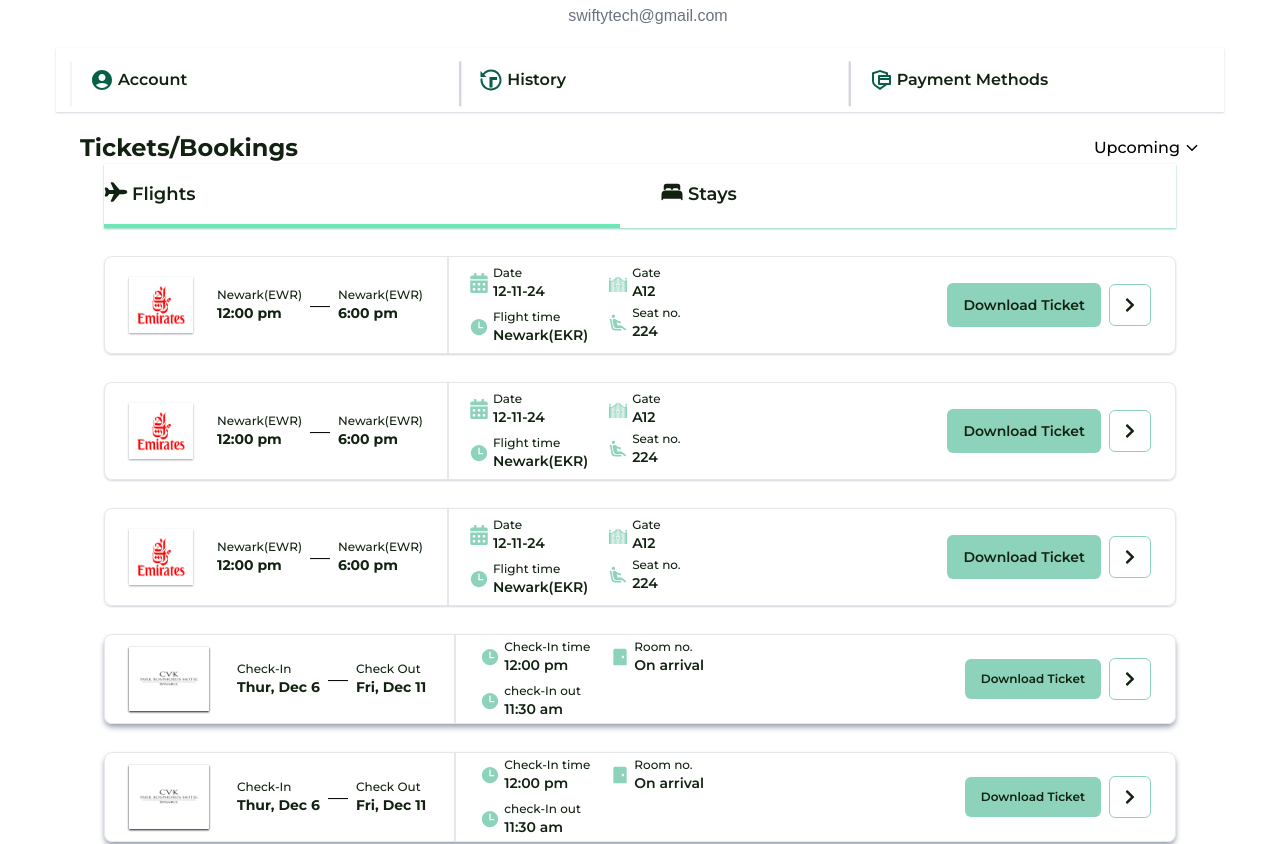
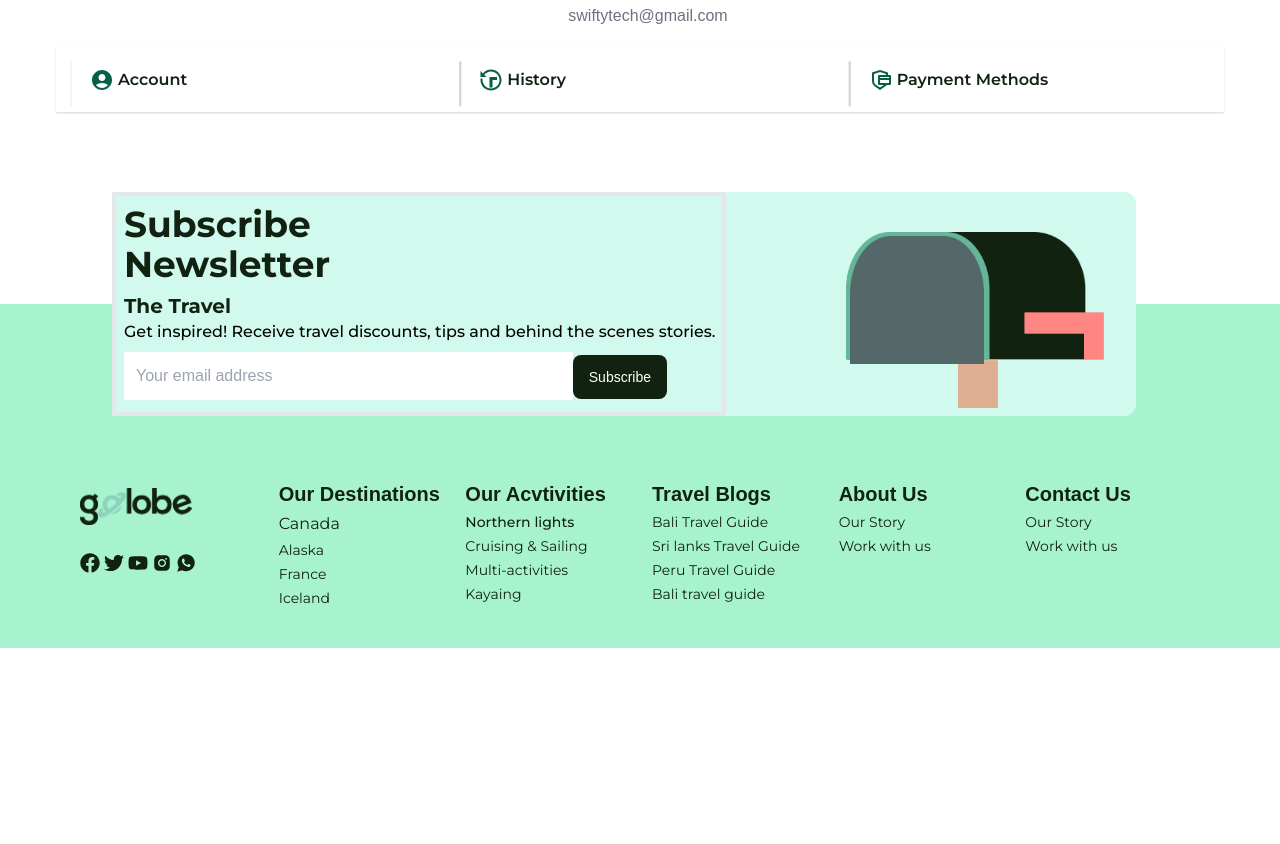
Before and after one commit to Heritagify/Travelling-Website, a React (Vite) app: page /account in a window 1280 px wide. Shown: the part 420-1264 px from the top of the page. After the commit the page ends 1068 px from the top, so only its background shows below. Built offline with nearby package versions, Linux system fonts and the light colour scheme; a web font is replaced by a local one.

Commit message:
working on routing the ticket history

```diff
--- a/src/AccounFlows/Account.jsx
+++ b/src/AccounFlows/Account.jsx
@@ -1,4 +1,6 @@
 import { useState } from "react";
+import { Routes, Route } from 'react-router-dom';
+
 import AccountsNav from "../components/Headers/AccountsNav";
 import profilePicture from "../assets/user.png";
 import Profile from './Profile';
@@ -71,7 +73,9 @@ const Account = () => {
         </div>
         <div className="">
           {/* <UserAccount/> */}
-          <TicketBooking />
+          <Routes>
+            <Route path="./history/TicketsBookings.jsx" element={<TicketBooking />} /> {/* Render TicketBooking within Account */}
+          </Routes>
         </div>
       </div>
       {/* ------------FOOTER------------ */}
--- a/src/AccounFlows/history/TicketsBookings.jsx
+++ b/src/AccounFlows/history/TicketsBookings.jsx
@@ -1,105 +1,110 @@
-import React from 'react';
+import React, { useState } from "react";
+import { Link } from "react-router-dom";
 import { IoChevronDownSharp } from "react-icons/io5";
-import { IoAirplane, IoBed } from 'react-icons/io5';
-import Emirate from "../../assets/emirates-airline.png"
+import { IoAirplane, IoBed } from "react-icons/io5";
+import FlightTicket from "./FlightTicket";
+import StayTicket from "./StayTicket";
+import Emirate from "../../assets/emirates-airline.png";
 import Cvk from "../../assets/cvk.png";
 
-import FlightTicket from './FlightTicket';
-import StayTicket from './StayTicket';
+const Flights = ({ data }) => (
+  <div>
+    {data.map((ticket, index) => (
+      <FlightTicket key={index} data={ticket} />
+    ))}
+  </div>
+);
+
+const Stays = ({ data }) => (
+  <div>
+    {data.map((ticket, index) => (
+      <StayTicket key={index} data={ticket} />
+    ))}
+  </div>
+);
 
 const TicketsBookings = () => {
+  const [selectedTab, setSelectedTab] = useState("flights");
+
+  const handleTabChange = (tab) => {
+    setSelectedTab(tab);
+  };
+
   const flightTicketData = [
     {
       image: Emirate,
-      origin: 'Newark(EWR)',
-      departureTime: '12:00 pm',
-      destination: 'Newark(EWR)',
-      arrivalTime: '6:00 pm',
-      date: '12-11-24',
-      flightTime: 'Newark(EKR)',
-      gate: 'A12',
-      seatNo: '224'
+      origin: "Newark(EWR)",
+      departureTime: "12:00 pm",
+      destination: "Newark(EWR)",
+      arrivalTime: "6:00 pm",
+      date: "12-11-24",
+      flightTime: "Newark(EKR)",
+      gate: "A12",
+      seatNo: "224",
     },
-    {
-      image: Emirate,
-      origin: 'Newark(EWR)',
-      departureTime: '12:00 pm',
-      destination: 'Newark(EWR)',
-      arrivalTime: '6:00 pm',
-      date: '12-11-24',
-      flightTime: 'Newark(EKR)',
-      gate: 'A12',
-      seatNo: '224'
-    },
-    {
-      image: Emirate,
-      origin: 'Newark(EWR)',
-      departureTime: '12:00 pm',
-      destination: 'Newark(EWR)',
-      arrivalTime: '6:00 pm',
-      date: '12-11-24',
-      flightTime: 'Newark(EKR)',
-      gate: 'A12',
-      seatNo: '224'
-    },
-];
+    // More flight ticket data
+  ];
+
   const stayTicketData = [
     {
       image: Cvk,
-      origin: 'Check-In',
-      arrivalTime: 'Thur, Dec 6',
-      leave: 'Check Out',
-      departureDate: 'Fri, Dec 11 ',
-      checkIn: '12:00 pm',
-      checkOut: '11:30 am',
-      roomNo: 'On arrival'
+      origin: "Check-In",
+      arrivalTime: "Thur, Dec 6",
+      leave: "Check Out",
+      departureDate: "Fri, Dec 11",
+      checkIn: "12:00 pm",
+      checkOut: "11:30 am",
+      roomNo: "On arrival",
     },
-    {
-      image: Cvk,
-      origin: 'Check-In',
-      arrivalTime: 'Thur, Dec 6',
-      leave: 'Check Out',
-      departureDate: 'Fri, Dec 11 ',
-      checkIn: '12:00 pm',
-      checkOut: '11:30 am',
-      roomNo: 'On arrival'
-    },
-    {
-      image: Cvk,
-      origin: 'Check-In',
-      arrivalTime: 'Thur, Dec 6',
-      leave: 'Check Out',
-      departureDate: 'Fri, Dec 11 ',
-      checkIn: '12:00 pm',
-      checkOut: '11:30 am',
-      roomNo: 'On arrival'
-    },
-];
+    // More stay ticket data
+  ];
 
   return (
-    <div className='mx-20'>
-      <div className='flex justify-between mt-5'>
-        <h1 className=' text-2xl font-bold font-monts text-blackGreen'>Tickets/Bookings</h1>
-        <button className='flex items-center gap-1 font-medium font-monts'>Upcoming <IoChevronDownSharp /></button>
-      </div>
-
-      <div className='flex mx-6 shadow-sm shadow-mintGreen font-semibold font-monts'>
-        <div className="w-1/2 flex py-4 text-blackGreen text-lg border-b-4 border-emerald-300">
-          <IoAirplane className="mr-1 text-2xl" />Flights
-        </div>
-        <div className="w-1/2 ml-10 flex py-4 text-blackGreen text-lg">
-          <IoBed className="mr-1 text-2xl" />Stays
+    <div className="mx-20">
+      <div className="flex justify-between mt-5">
+        <h1 className="text-2xl font-bold font-monts text-blackGreen">
+          Tickets/Bookings
+        </h1>
+        <div className="flex items-center gap-1 font-medium font-monts">
+          <Link
+            to="/account/ticketbooking/flights"
+            onClick={() => handleTabChange("flights")}
+            className={`mr-4 ${
+              selectedTab === "flights" ? "text-emerald-500" : "text-blackGreen"
+            }`}
+          >
+            Flights
+          </Link>
+          <Link
+            to="/account/ticketbooking/stays"
+            onClick={() => handleTabChange("stays")}
+            className={`mr-4 ${
+              selectedTab === "stays" ? "text-emerald-500" : "text-blackGreen"
+            }`}
+          >
+            Stays
+          </Link>
         </div>
       </div>
 
-      {flightTicketData.map((ticket, index) => (
-        <FlightTicket key={index} data={ticket} />
-      ))}
-      {stayTicketData.map((ticket, index) => (
-        <StayTicket key={index} data={ticket} />
-      ))}
+      <div className="flex mx-6 shadow-sm shadow-mintGreen font-semibold font-monts">
+        <div className="w-1/2 flex py-4 text-blackGreen text-lg border-b-4 border-emerald-300">
+          <IoAirplane className="mr-1 text-2xl" />
+          Flights
+        </div>
+        <div className="w-1/2 ml-10 flex py-4 text-blackGreen text-lg">
+          <IoBed className="mr-1 text-2xl" />
+          Stays
+        </div>
+      </div>
+
+      {/* Outlet for nested routes */}
+      <div>
+        <Flights data={flightTicketData} />
+        <Stays data={stayTicketData} />
+      </div>
     </div>
-  )
-}
+  );
+};
 
 export default TicketsBookings;
--- a/src/App.jsx
+++ b/src/App.jsx
@@ -25,7 +25,6 @@ function App() {
           <Route path="/verifyCode" element={<VerifyCode />} />
           <Route path="/setPassword" element={<SetPassword />} />
           <Route path="/signUp" element={<SignUp />} />
-          {/* <Route path="/signUp" element={<SignUp addUserToDatabase={addUserToDatabase}/>} /> */}
           <Route path="/account" element={<Account />} />
           <Route path="/paymentForm" element={<PaymentForm />} />
         </Routes>
```
